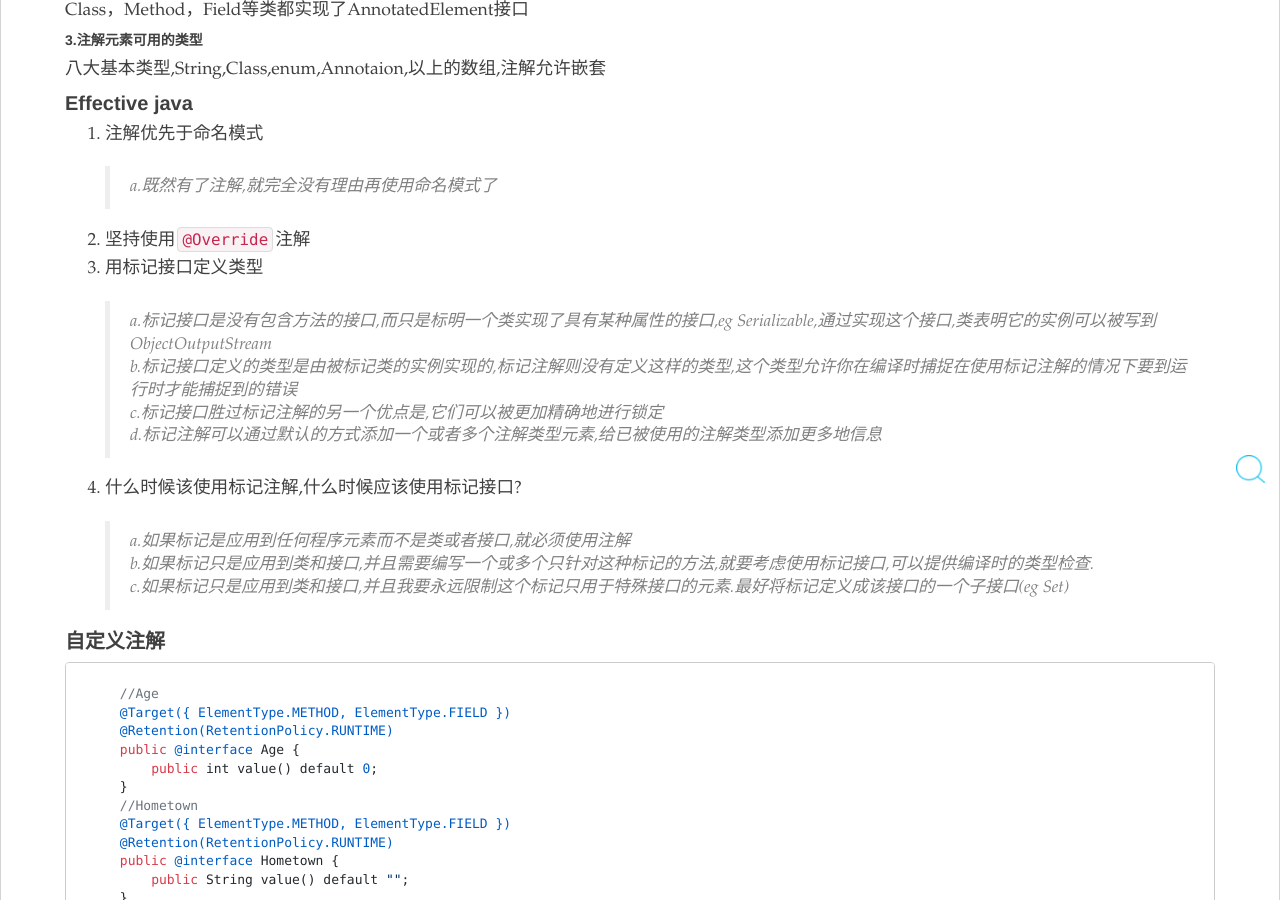
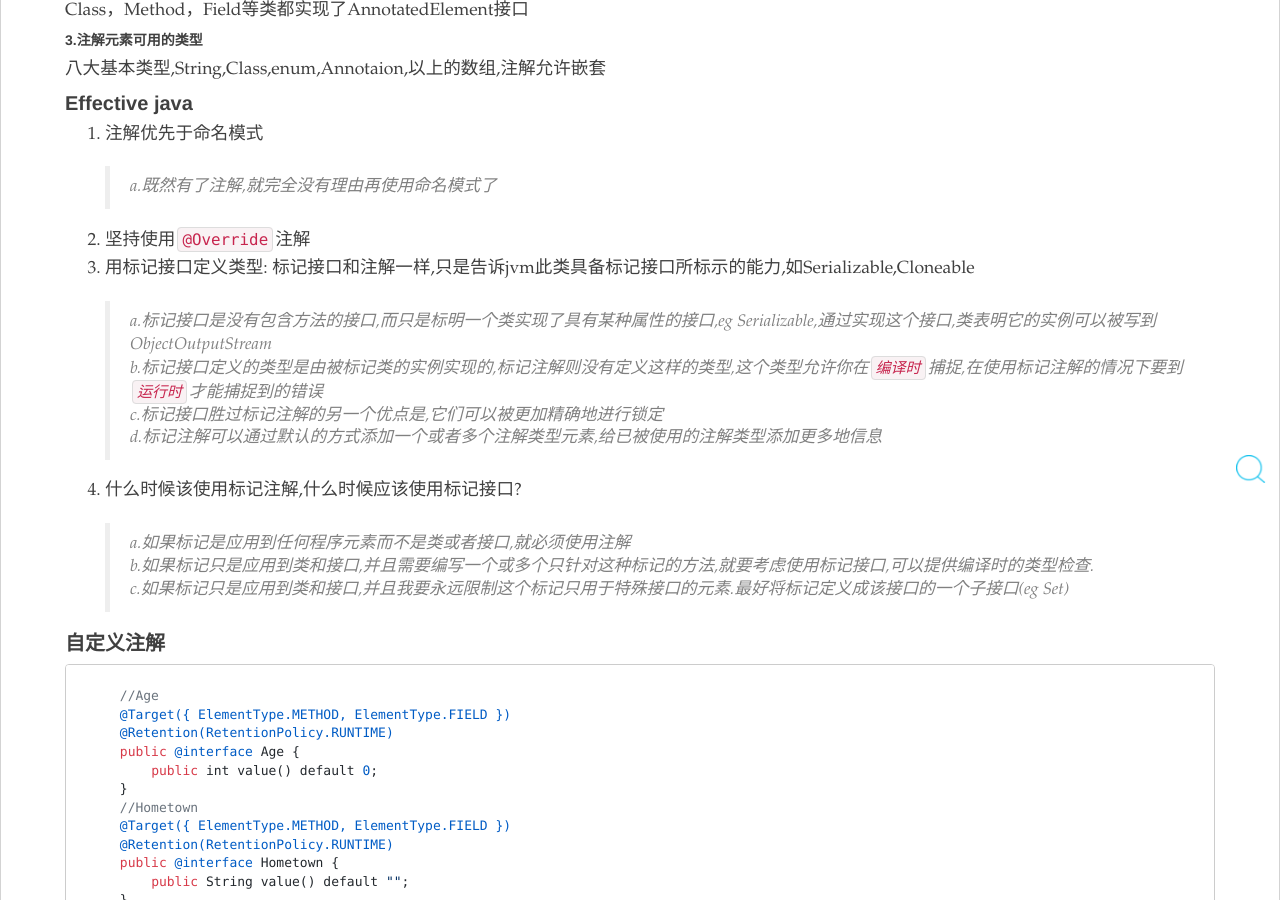
Before and after one commit to zy123a/lcj1992.github.com, a Jekyll site: the page built from _posts/java/2014-11-20-annotation.md, in a window 1280 px wide and 900 px high, scrolled down 867 px. Built offline with Jekyll 4.4.1, drawn with Linux system fonts in a browser that asks for light colours; nearby versions of some CDN libraries; comment, search, counter and statistics services are not loaded.

Commit message:
annotation

```diff
--- a/_posts/java/2014-11-20-annotation.md
+++ b/_posts/java/2014-11-20-annotation.md
@@ -62,10 +62,10 @@ Class，Method，Field等类都实现了AnnotatedElement接口
     >   a.既然有了注解,就完全没有理由再使用命名模式了
 
 2.  坚持使用`@Override`注解
-3.  用标记接口定义类型
+3.  用标记接口定义类型: 标记接口和注解一样,只是告诉jvm此类具备标记接口所标示的能力,如Serializable,Cloneable
 
     >   a.标记接口是没有包含方法的接口,而只是标明一个类实现了具有某种属性的接口,eg Serializable,通过实现这个接口,类表明它的实例可以被写到ObjectOutputStream
-    >   b.标记接口定义的类型是由被标记类的实例实现的,标记注解则没有定义这样的类型,这个类型允许你在编译时捕捉在使用标记注解的情况下要到运行时才能捕捉到的错误
+    >   b.标记接口定义的类型是由被标记类的实例实现的,标记注解则没有定义这样的类型,这个类型允许你在`编译时`捕捉,在使用标记注解的情况下要到`运行时`才能捕捉到的错误
     >   c.标记接口胜过标记注解的另一个优点是,它们可以被更加精确地进行锁定
     >   d.标记注解可以通过默认的方式添加一个或者多个注解类型元素,给已被使用的注解类型添加更多地信息
 
```
Also changed, not shown: 1 other file.
